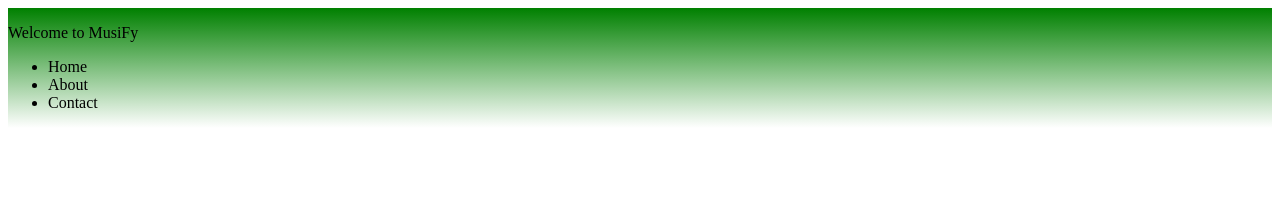
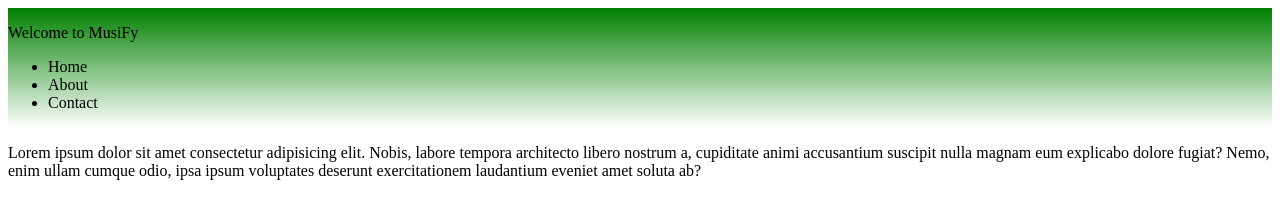
Before and after one commit to 16ajeet/Music_app_clone, a plain HTML site: page index.html in a window 1280 px wide. Drawn offline with Linux system fonts and the light colour scheme.

Commit message:
second commit

```diff
--- a/index.html
+++ b/index.html
@@ -19,7 +19,7 @@
         </ul></div>
     </div>
 
-
+    <p>Lorem ipsum dolor sit amet consectetur adipisicing elit. Nobis, labore tempora architecto libero nostrum a, cupiditate animi accusantium suscipit nulla magnam eum explicabo dolore fugiat? Nemo, enim ullam cumque odio, ipsa ipsum voluptates deserunt exercitationem laudantium eveniet amet soluta ab?</p>
 
     <script src="script.js"></script>
 </body>
```
